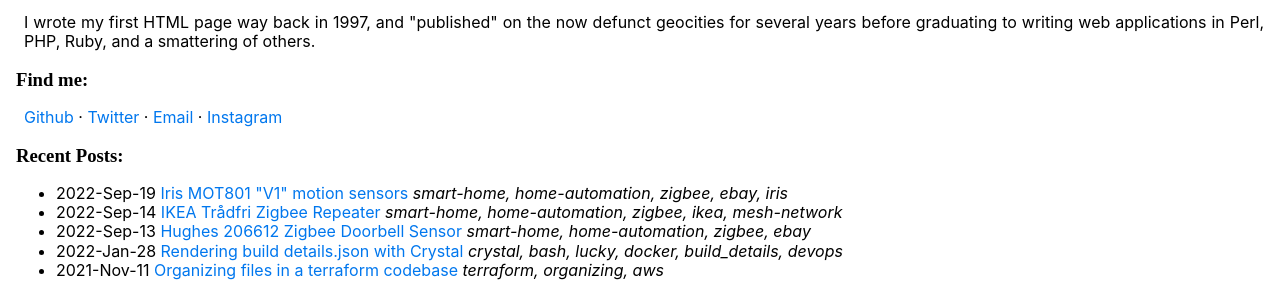
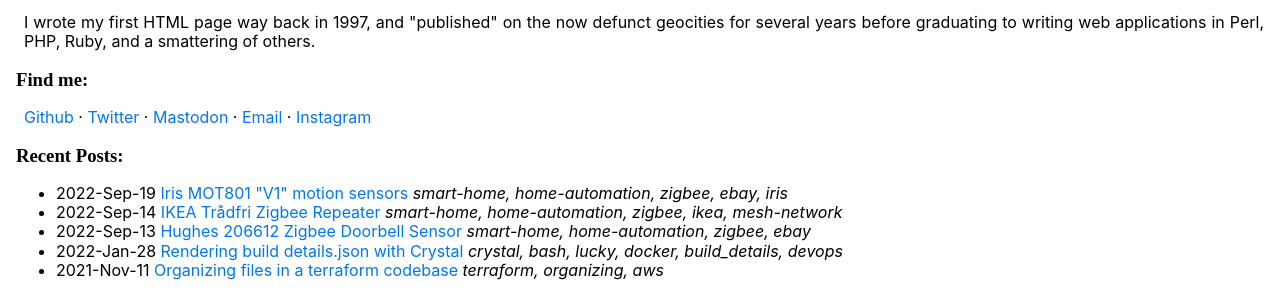
Before and after one commit to robacarp/website, a Jekyll site: the page built from blog/index.html, in a window 1280 px wide. Shown: the part 212-512 px from the top of the page. Built offline with Jekyll 4.4.1, drawn with Linux system fonts in a browser that asks for light colours.

Commit message:
add a link to mastodon

```diff
--- a/blog/index.html
+++ b/blog/index.html
@@ -11,6 +11,7 @@
 <p>
 <a href="https://github.com/robacarp">Github</a> &middot;
 <a href="https://twitter.com/robacarp">Twitter</a> &middot;
+<a rel="me" href="https://mastodon.social/@robacarp">Mastodon</a> &middot;
 <a href="mailto:codemonkey \at/ robacarp /dot\ com">Email</a> &middot;
 <a href="https://www.instagram.com/the.warranty.is.void/">Instagram</a>
 </p>
```
